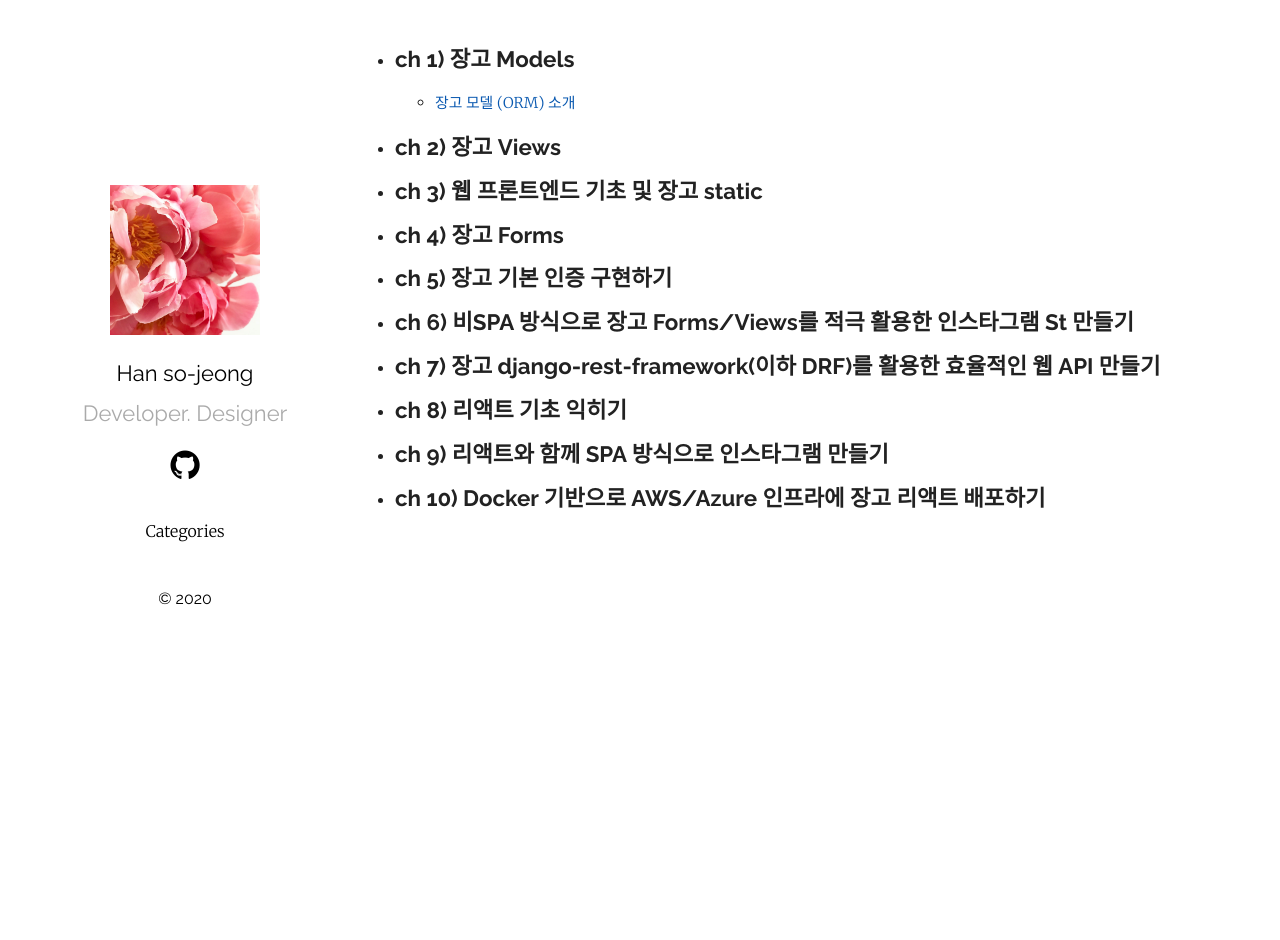
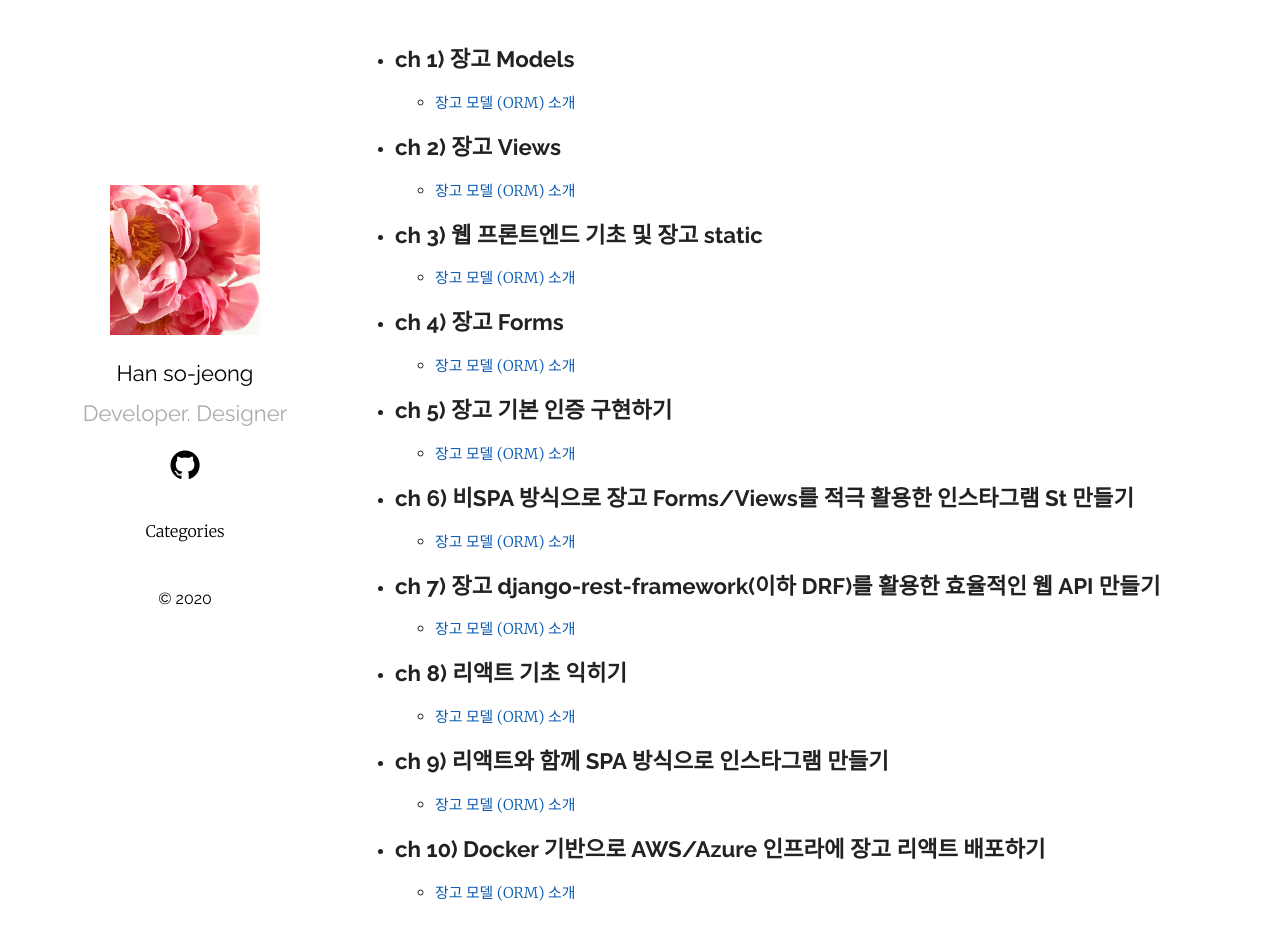
Before and after one commit to btiac1129/btiac1129.github.io, a Jekyll site: the page built from category/django.md, in a window 1280 px wide and 952 px high. Shown: the top 940 px of the window. Built offline with Jekyll 4.4.1, drawn with Linux system fonts in a browser that asks for light colours.

Commit message:
Update django.md

```diff
--- a/category/django.md
+++ b/category/django.md
@@ -13,55 +13,55 @@ layout: page
       <li class="item">
          <h2 class="accordionTitle">ch 2) 장고 Views <span class="accIcon"></span></h2>
          <ul class="targetList">
-
+             <li><a href="../python/django/models/2020/07/03/Django-Models-AskCompany-14-1.md.html">장고 모델 (ORM) 소개</a></li>
          </ul>
       </li>
       <li class="item">
          <h2 class="accordionTitle">ch 3) 웹 프론트엔드 기초 및 장고 static <span class="accIcon"></span></h2>
          <ul class="targetList">
-
+             <li><a href="../python/django/models/2020/07/03/Django-Models-AskCompany-14-1.md.html">장고 모델 (ORM) 소개</a></li>
          </ul>
       </li>
       <li class="item">
          <h2 class="accordionTitle">ch 4) 장고 Forms <span class="accIcon"></span></h2>
          <ul class="targetList">
-
+             <li><a href="../python/django/models/2020/07/03/Django-Models-AskCompany-14-1.md.html">장고 모델 (ORM) 소개</a></li>
          </ul>
       </li>
       <li class="item">
          <h2 class="accordionTitle">ch 5) 장고 기본 인증 구현하기 <span class="accIcon"></span></h2>
          <ul class="targetList">
-
+             <li><a href="../python/django/models/2020/07/03/Django-Models-AskCompany-14-1.md.html">장고 모델 (ORM) 소개</a></li>
          </ul>
       </li>
       <li class="item">
          <h2 class="accordionTitle">ch 6) 비SPA 방식으로 장고 Forms/Views를 적극 활용한 인스타그램 St 만들기 <span class="accIcon"></span></h2>
          <ul class="targetList">
-
+             <li><a href="../python/django/models/2020/07/03/Django-Models-AskCompany-14-1.md.html">장고 모델 (ORM) 소개</a></li>
          </ul>
       </li>
       <li class="item">
          <h2 class="accordionTitle">ch 7) 장고 django-rest-framework(이하 DRF)를 활용한 효율적인 웹 API 만들기 <span class="accIcon"></span></h2>
          <ul class="targetList">
-
+             <li><a href="../python/django/models/2020/07/03/Django-Models-AskCompany-14-1.md.html">장고 모델 (ORM) 소개</a></li>
          </ul>
       </li>
       <li class="item">
          <h2 class="accordionTitle">ch 8) 리액트 기초 익히기 <span class="accIcon"></span></h2>
          <ul class="targetList">
-
+             <li><a href="../python/django/models/2020/07/03/Django-Models-AskCompany-14-1.md.html">장고 모델 (ORM) 소개</a></li>
          </ul>
       </li>
       <li class="item">
          <h2 class="accordionTitle">ch 9) 리액트와 함께 SPA 방식으로 인스타그램 만들기 <span class="accIcon"></span></h2>
          <ul class="targetList">
-
+             <li><a href="../python/django/models/2020/07/03/Django-Models-AskCompany-14-1.md.html">장고 모델 (ORM) 소개</a></li>
          </ul>
       </li>
       <li class="item">
          <h2 class="accordionTitle">ch 10) Docker 기반으로 AWS/Azure 인프라에 장고 리액트 배포하기 <span class="accIcon"></span></h2>
          <ul class="targetList">
-
+             <li><a href="../python/django/models/2020/07/03/Django-Models-AskCompany-14-1.md.html">장고 모델 (ORM) 소개</a></li>
          </ul>
       </li>
    </ul>
```
